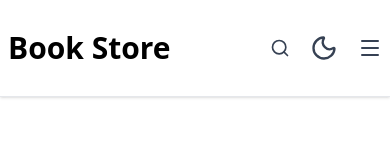
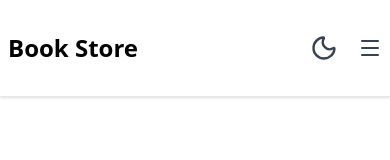
Before and after one commit to tanzil8/Book-store-website, a React (Vite) app: page / in a window 390 px wide. Shown: the top 160 px of the page. Built offline with nearby package versions, Linux system fonts and the light colour scheme.

Commit message:
navbar complete with responsive

```diff
--- a/src/component/Navbar.jsx
+++ b/src/component/Navbar.jsx
@@ -47,14 +47,14 @@ export default function Navbar() {
             className="flex items-center gap-2 group"
           >
 
-            <span className="font-bold text-3xl text-black dark:text-white  sm:inline group-hover:text-gray-700 dark:group-hover:text-gray-300 transition-colors duration-300">
+            <span className="font-bold text-3xl max-[400px]:text-2xl max-[270px]:text-xl text-black dark:text-white  sm:inline group-hover:text-gray-700 dark:group-hover:text-gray-300 transition-colors duration-300">
           Book Store
             </span>
           </Link>
 </div>
 <div className='flex'>
           {/* Desktop Navigation */}
-          <div className="hidden md:flex items-center gap-8">
+          <div className="hidden lg:flex items-center gap-8">
             {navLinks.map((link) => (
               <Link
                 key={link.name}
@@ -84,7 +84,7 @@ export default function Navbar() {
           {/* Right Side Icons */}
           <div className="flex items-center gap-4 sm:gap-6">
             {/* Mobile Search */}
-            <button className="lg:hidden text-gray-700 dark:text-gray-300 hover:text-black dark:hover:text-white transition-colors duration-300">
+            <button className="hidden lg:flex text-gray-700 dark:text-gray-300 hover:text-black dark:hover:text-white transition-colors duration-300">
               <Search className="w-5 h-5" />
             </button>
 
@@ -102,7 +102,7 @@ export default function Navbar() {
             </button>
 
             {/* Login Button */}
-            <button className="hidden sm:flex items-center gap-2 px-4 py-2 bg-black dark:bg-white text-white dark:text-black rounded-lg font-medium hover:shadow-lg hover:scale-105 transition-all duration-300 group">
+            <button className="hidden lg:flex items-center gap-2 px-4 py-2 bg-black dark:bg-white text-white dark:text-black rounded-lg font-medium hover:shadow-lg hover:scale-105 transition-all duration-300 group">
               <LogIn className="w-4 h-4 group-hover:translate-x-0.5 transition-transform duration-300" />
               <span>Login</span>
             </button>
@@ -110,7 +110,7 @@ export default function Navbar() {
             {/* Mobile Menu Button */}
             <button
               onClick={() => setIsOpen(!isOpen)}
-              className="md:hidden text-gray-700 dark:text-gray-300 hover:text-black dark:hover:text-white transition-colors duration-300"
+              className="lg:hidden text-gray-700 dark:text-gray-300 hover:text-black dark:hover:text-white transition-colors duration-300"
             >
               {isOpen ? (
                 <X className="w-6 h-6" />
@@ -124,7 +124,7 @@ export default function Navbar() {
 
         {/* Mobile Navigation */}
         {isOpen && (
-          <div className="md:hidden pb-4 space-y-2 border-t border-gray-200 dark:border-slate-800 animate-in slide-in-from-top-2 duration-300">
+          <div className="lg:hidden pb-4 space-y-2 border-t border-gray-200 dark:border-slate-800 animate-in slide-in-from-top-2 duration-300">
             {navLinks.map((link) => (
               <Link
                 key={link.name}
@@ -136,11 +136,17 @@ export default function Navbar() {
               </Link>
             ))}
          <div className="px-4 py-2">
+  <div className="relative w-full">
+
     <input
       type="text"
       placeholder="Search..."
-                className="w-full px-4 py-2 bg-gray-100 dark:bg-slate-800 text-black dark:text-white rounded-lg border border-gray-300 dark:border-slate-700 focus:outline-none focus:ring-2 focus:ring-black dark:focus:ring-white transition-all duration-300 placeholder-gray-500 dark:placeholder-gray-400"
+      className="w-full px-4 pr-10 py-2 bg-gray-100 dark:bg-slate-800 text-black dark:text-white rounded-lg  dark:border-slate-700 focus:outline-none focus:ring-2 focus:ring-black dark:focus:ring-white transition-all duration-300 placeholder-gray-500 dark:placeholder-gray-400"
     />
+
+    <Search className="absolute right-3 top-1/2 -translate-y-1/2 w-5 h-5 text-gray-500 dark:text-gray-400 pointer-events-none" />
+
+  </div>
 </div>
             <div className="px-4 pt-2">
               <button className="w-full flex items-center justify-center gap-2 px-4 py-2 bg-black dark:bg-white text-white dark:text-black rounded-lg font-medium hover:shadow-lg transition-all duration-300">
```
Lines whose indentation alone changed are shown as unchanged.
